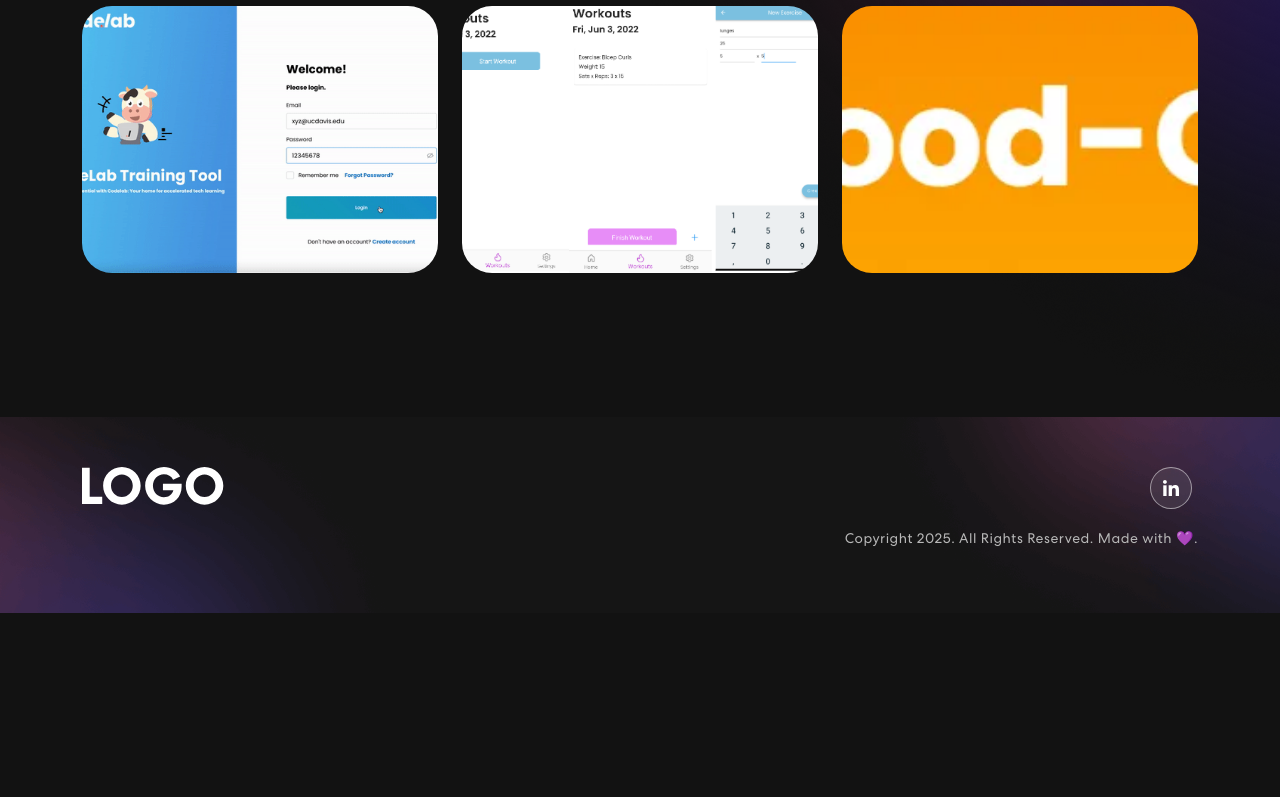
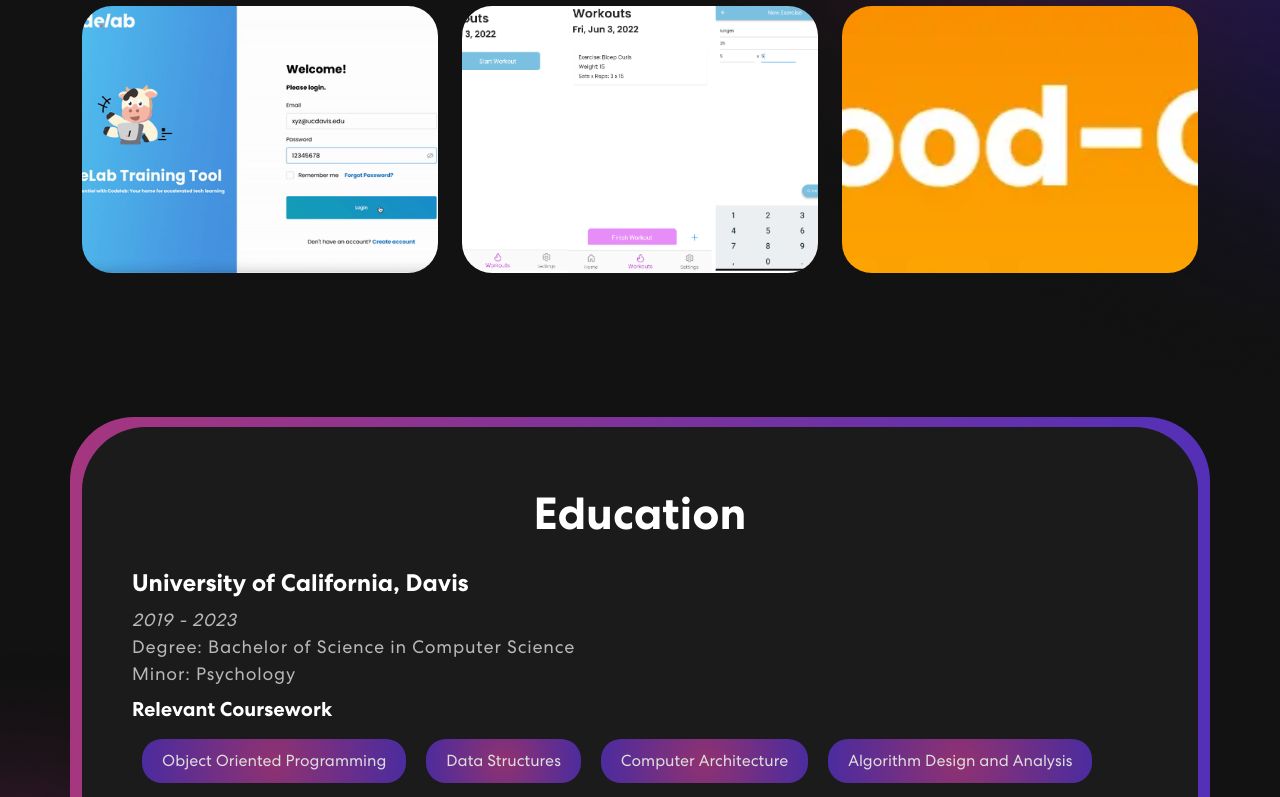
Before and after one commit to alexisbl14/personal-portfolio, a React (Vite) app: page / in a window 1280 px wide. Shown: the part 2000-2797 px from the top of the page. Before the commit the page ends 2613 px from the top, so only its background shows below. Built offline with nearby package versions, Linux system fonts and the light colour scheme.

Commit message:
finish creating and styling education section

```diff
--- a/src/App.css
+++ b/src/App.css
@@ -478,6 +478,61 @@ nav.navbar .navbar-toggler-icon[aria-expanded="true"] nav.navbar .navbar-toggler
   right: 0;
 }
 
+/* Education CSS */
+.education {
+  padding: 0 0 50px 0;
+  position: relative;
+}
+.education-section {
+  background: linear-gradient(90.21deg, #AA367C -5.91%, #4A2FBD 111.58%);
+  padding: 10px;
+  border-radius: 64px;
+}
+.education-bx {
+  background: #1b1b1b;
+  border-radius: 64px;
+  padding: 60px 50px;
+}
+.education h1 {
+  font-size: 45px;
+  font-weight: 700;
+  text-align: center;
+}
+.education h2 {
+  font-size: 24px;
+  font-weight: 700;
+  padding-top: 20px;
+}
+.education h3 {
+  font-size: 20px;
+  font-weight: 700;
+  padding-top: 10px;
+}
+.education text {
+  color: #B8B8B8;
+  font-size: 18px;
+  letter-spacing: 0.8px;
+  line-height: 1.5em;
+}
+.course-list {
+  width: 100%;
+  position: relative;
+}
+.course {
+  padding: 10px 20px;
+  margin: 10px;
+  background: radial-gradient(circle,  #AA367C -5.91%, #4A2FBD 111.58%);
+  opacity: 0.85;
+  display: inline-block;
+  border-radius: 20px;
+  transition: 0.1s ease-in-out;
+}
+.course:hover {
+  border: 2px solid rgba(255, 255, 255, 0.5);
+  opacity: 1;
+  transform: scale(1.2)
+}
+
 /* Footer CSS */
 .footer {
   padding: 50px 0 50px 0;
--- a/src/App.tsx
+++ b/src/App.tsx
@@ -5,6 +5,7 @@ import Banner from './components/Banner';
 import Skills from './components/Skills';
 import Projects from './components/Projects';
 import { Footer } from './components/Footer';
+import { Education } from './components/Education';
 
 
 function App() {
@@ -15,6 +16,7 @@ function App() {
       <Banner/>
       <Skills/>
       <Projects/>
+      <Education/>
       <Footer/>
     </div>
   )
--- /dev/null
+++ b/src/components/Education.tsx
@@ -0,0 +1,36 @@
+import { Container, Row } from "react-bootstrap"
+import colorSharp from "../assets/img/color-sharp.png";
+
+export const Education = () => {
+    const courseList = ["Object Oriented Programming", "Data Structures", "Computer Architecture",
+        "Algorithm Design and Analysis", "Operating Systems", "Artificial Intelligence",
+        "Machine Learning", "Android App Development", "Gameplay Programming"]
+    return (
+        <section className="education" id="education">
+            <Container className="education-section">
+                <div className="education-bx">
+                    <h1>Education</h1>
+                    <h2>University of California, Davis</h2>
+                    <Row>
+                        <text><em>2019 - 2023</em></text>
+                        <text>Degree: Bachelor of Science in Computer Science</text>
+                        <text>Minor: Psychology</text>
+                    </Row>
+                    <h3>Relevant Coursework</h3>
+                    <div className="course-list">
+                        {courseList.map((course, index) => (
+                            <span key={index} className="course">{course}</span>
+                        ))}
+                    </div>
+                    <h2>Technische Universität Berlin</h2>
+                    <Row>
+                        <text><em>Feb - July 2023</em></text>
+                        <text>UCEAP Study Abroad Program</text>
+                        <p>Studied German, and took classes in Cryptography and Brain Computer Interfacing</p>
+                    </Row>
+                </div>
+            </Container>
+            <img className="background-image-left" src={colorSharp}/>
+        </section>
+    );
+};
```
